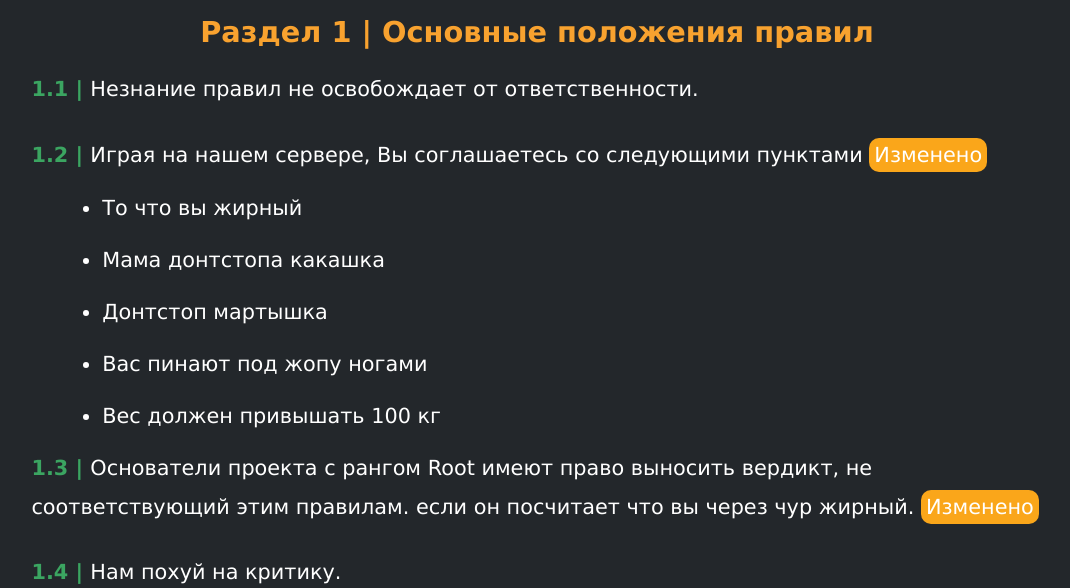
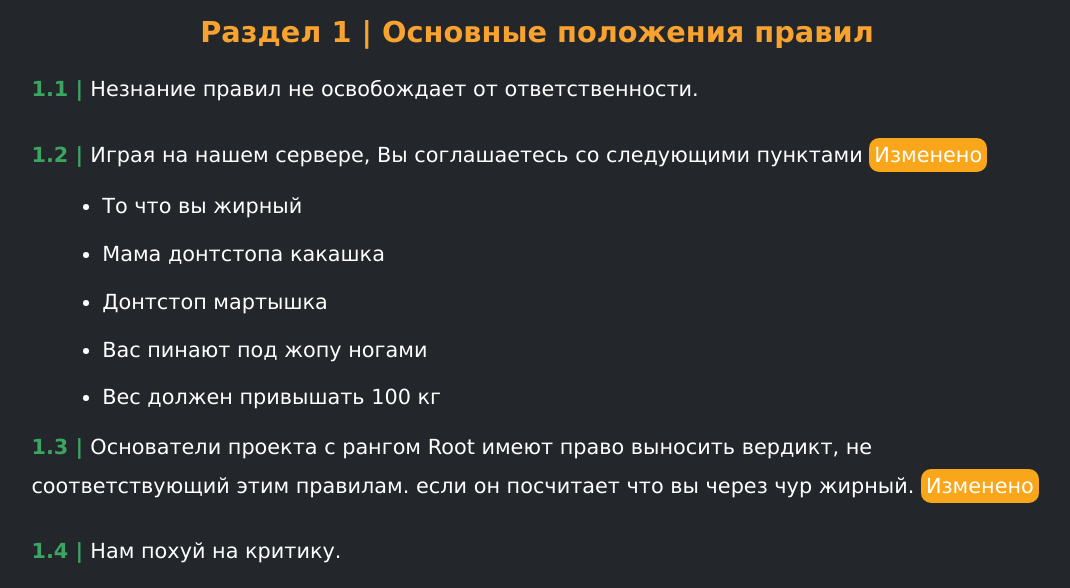
Before and after one commit to IKorzhik/JirRP, a plain HTML site: page index.html in a window 1280 px wide. Shown: the part 182-770 px from the top of the page, without its empty margins (103-1173 px from the left). Drawn offline with Linux system fonts and the light colour scheme.

Commit message:
fix line-height

```diff
--- a/css/style.css
+++ b/css/style.css
@@ -93,7 +93,7 @@ li > .section-counter > li > .section-counter {
 }
 .exception > li {
     margin-top: 15px;
-    line-height: 1.2em;
+    line-height: 1em;
 }
 
 a > span {
```
